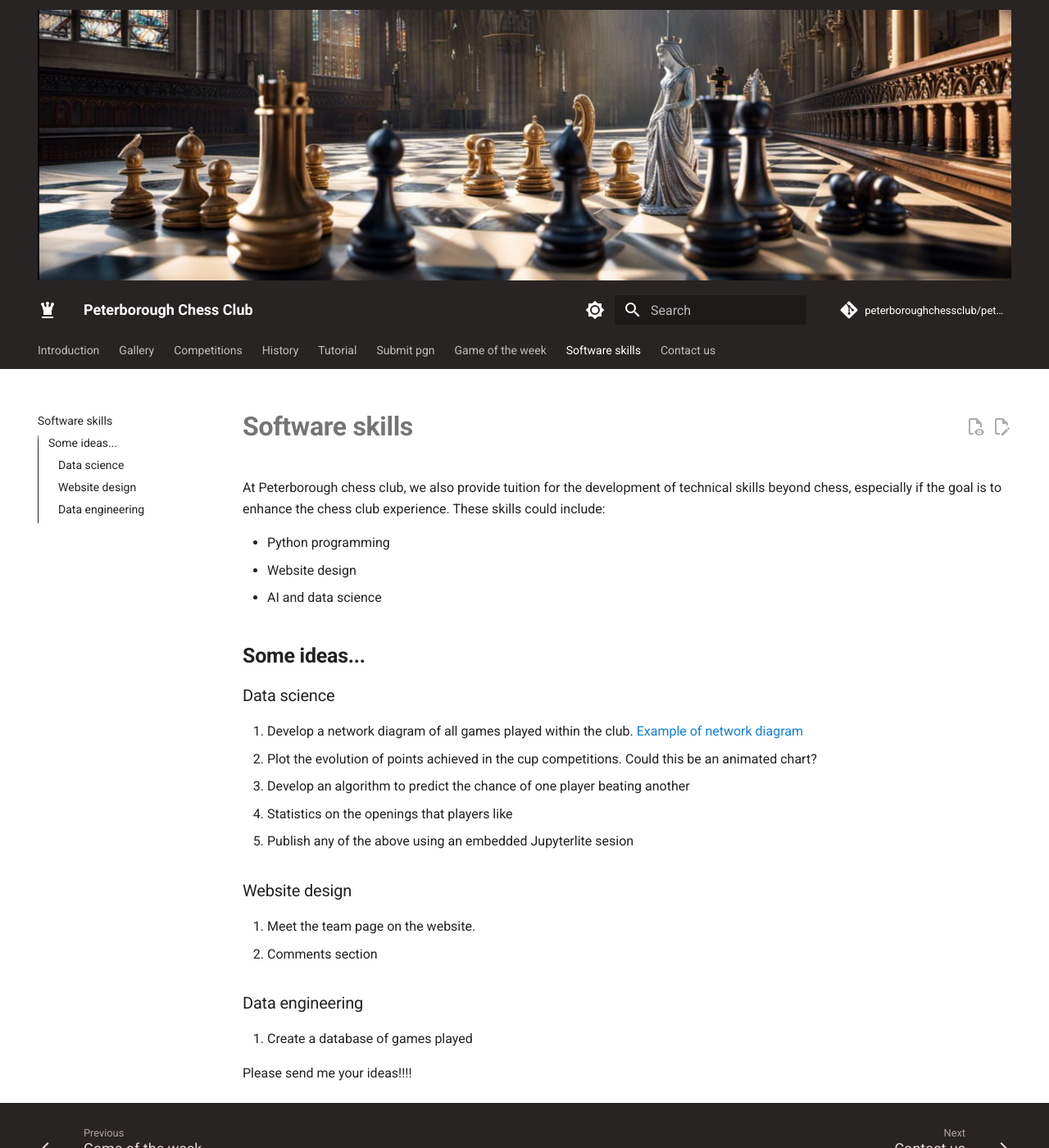
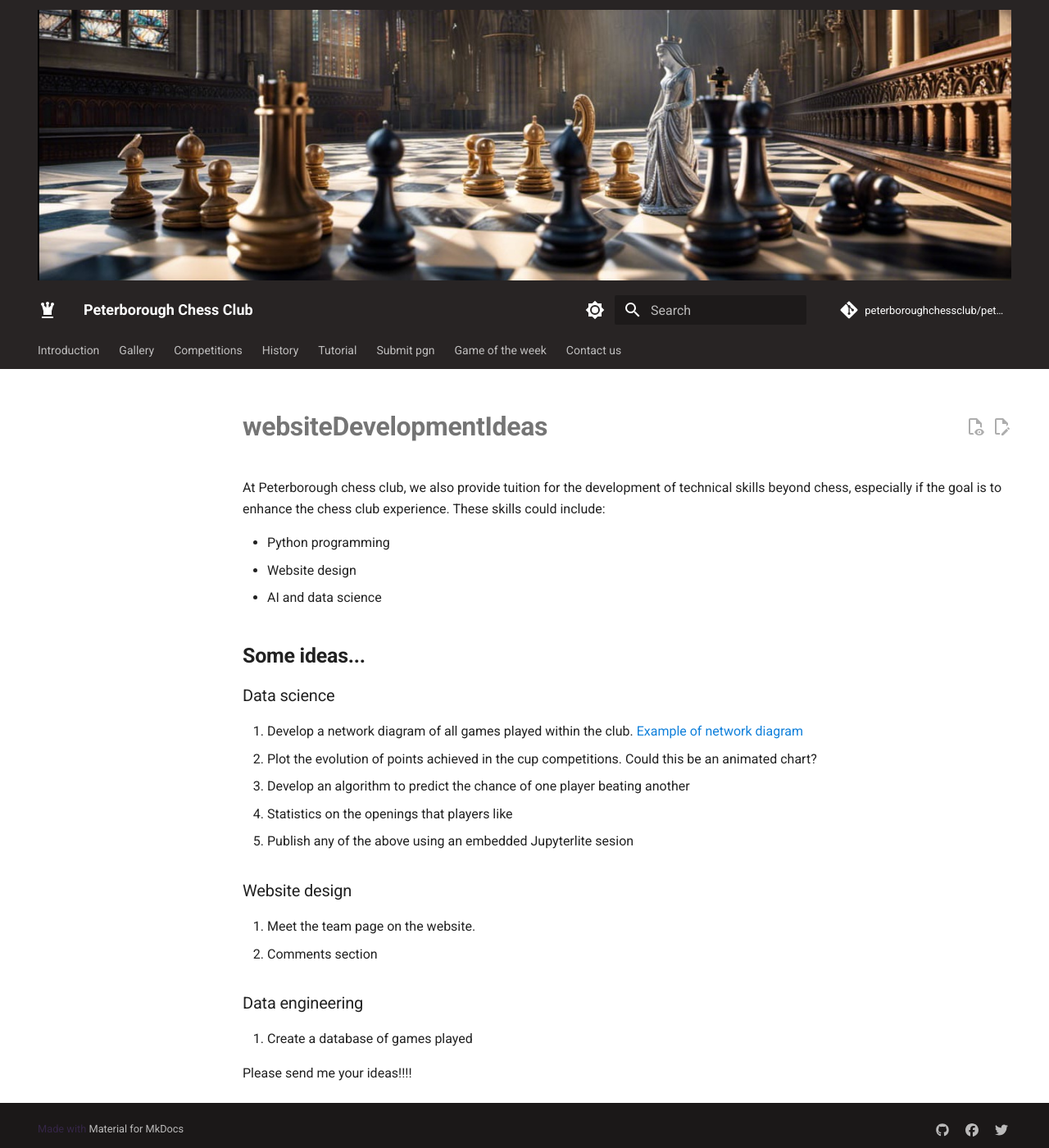
Before and after one commit to peterboroughchessclub/site, an MkDocs documentation site: the page built from docs/websiteDevelopmentIdeas.md, in a window 1280 px wide and 1400 px high. Shown: the whole window at 82% size. Built offline with MkDocs 1.6.1 and Material for MkDocs 9.7.7, drawn with Linux system fonts in a browser that asks for light colours; comment, search, counter and statistics services are not loaded.

Commit message:
Add files via upload

```diff
--- a/mkdocs.yml
+++ b/mkdocs.yml
@@ -47,6 +47,7 @@ theme:
       - navigation.footer
       # - navigation.indexes
       - navigation.instant
+      - navigation.path
       # - navigation.prune
       - navigation.sections
       - navigation.tabs
@@ -105,5 +106,5 @@ nav:
     - Tutorial: tutorials.md
     - Submit pgn: submitpgn.md
     - Game of the week: GameOfTheWeek.md
-    - Software skills: websiteDevelopmentIdeas.md
+    # - Software skills: websiteDevelopmentIdeas.md
     - Contact us: contactus.md
```
Also changed, not shown: docs/competitions.md (+1 -1 lines).
